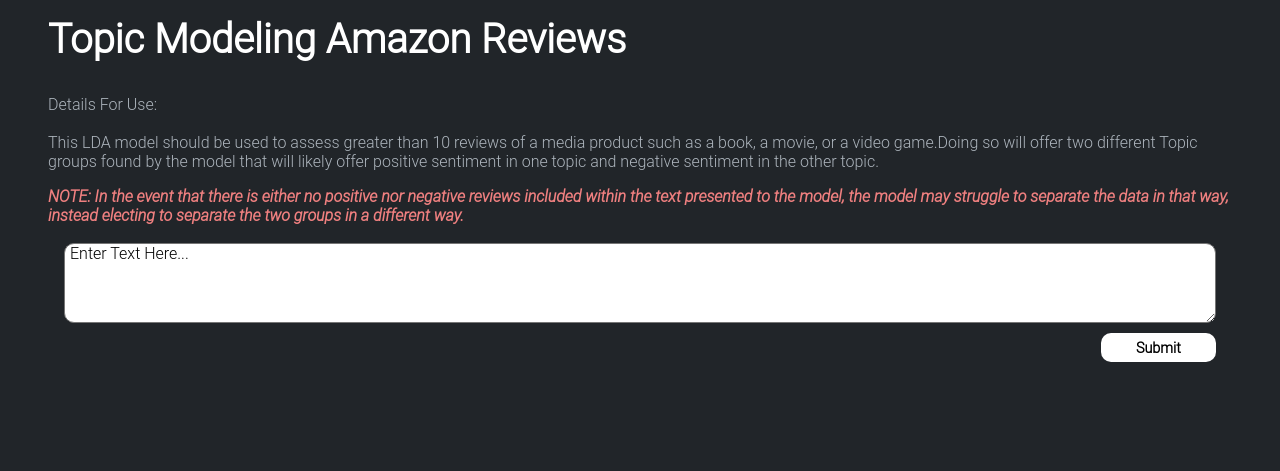
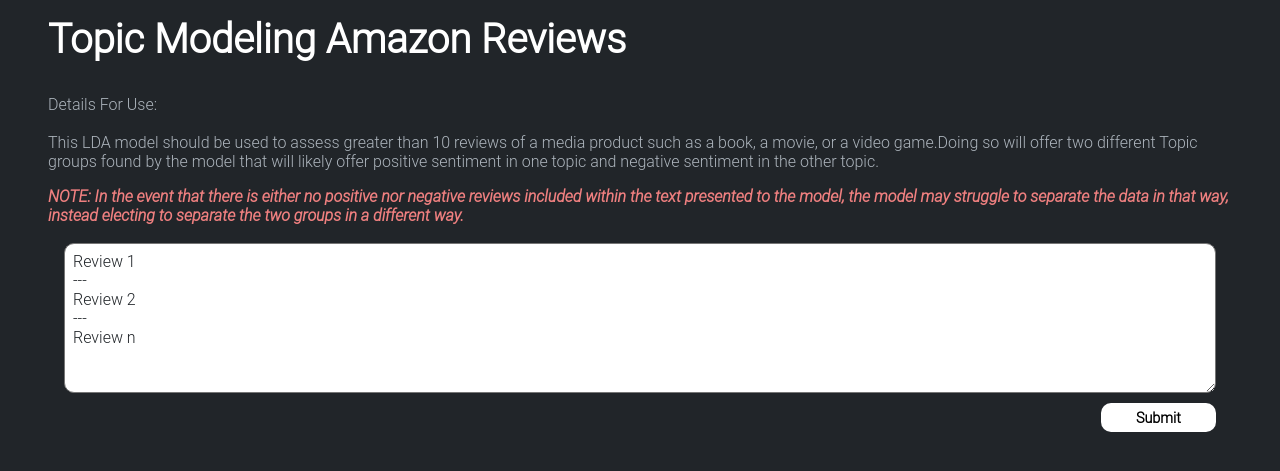
Before and after one commit to lanewhitmore/ads-509-final, a FastAPI app: page / in a window 1280 px wide. Shown: the top 471 px of the page. Run offline with FastAPI, Linux system fonts and the light colour scheme; parts of the project's set-up code (start-up, migrations or seed data) failed here and were passed over.

Commit message:
updating styling for textarea

```diff
--- a/static/styles.css
+++ b/static/styles.css
@@ -78,13 +78,34 @@
     margin-top: 10px;
 }
 
-.textarea-container{
+textarea {
+    color: black;
+    font-size: 10px;
+    padding: 8px;
+    resize: vertical;
+    height: 5rem;
+    width: 100%;
+    font-size: 1rem;
+    border-radius: 10px;
+    outline: none;
+    min-height: 150px;
+    max-height: 400px;
+}
+
+textarea::placeholder {
+  color: #212529;
+}
+
+textarea:focus::placeholder {
+  color: transparent;
+}
+
+.textarea-container {
     display: flex;
     height: 5rem;
     width: 100%;
     font-size: 1rem;
     border-radius: 10px;
-    color: black;
     padding-left: 5px;
 }
 
--- a/templates/index.html
+++ b/templates/index.html
@@ -1,5 +1,12 @@
 <!DOCTYPE html>
 <html lang="en" xmlns="http://www.w3.org/1999/html">
+<script>
+    // Clear input on refresh
+    window.onload = function() {
+        document.getElementById("reviewTextarea").value = "";
+    };
+</script>
+
 <head>
     <meta charset="UTF-8">
     <title>Topic Modeling Test</title>
@@ -16,9 +23,14 @@
 
 <form method="post" action="/reviews">
     <div class="input-row">
-        <textarea class="textarea-container" type="text" name="reviews">Enter Text Here...
+        <textarea id="reviewTextarea" name="reviews" placeholder="Review 1
+---
+Review 2
+---
+Review n">
         </textarea>
     </div>
+
     <div class="submit-button">
         <button type="submit">Submit</button>
     </div>
```
